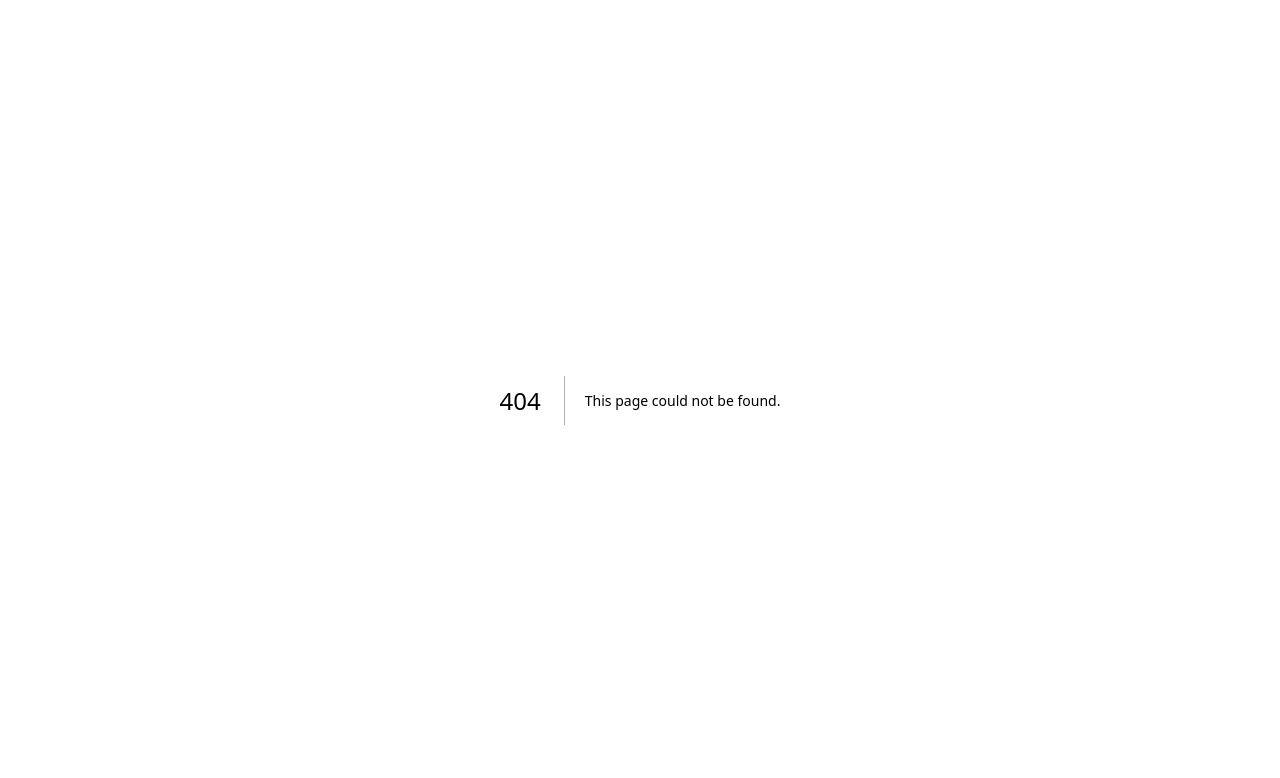
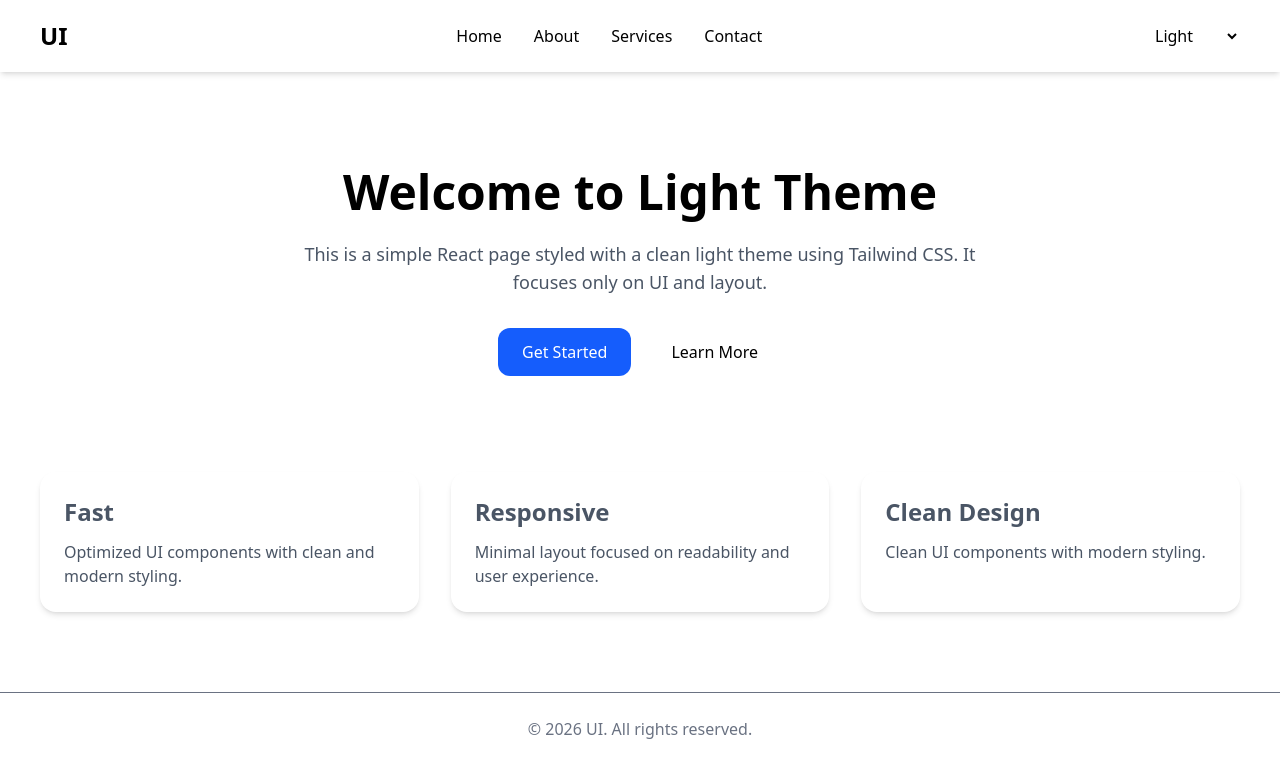
Before and after one commit to Tejas1333/Web_Apps, a Next.js app: page /themeSwitch in a window 1280 px wide. Before the commit this address had no page. Shown: the top 778 px of the page. Built offline with nearby package versions, Linux system fonts and the light colour scheme.

Commit message:
ThemeSwitch

```diff
--- a/src/app/page.js
+++ b/src/app/page.js
@@ -12,6 +12,7 @@ export default function Home() {
         <Link href="/starRating">Star Rating</Link>
         <Link href="/imageSlider">Image Slider</Link>
         <Link href="/loadMore">Load more Data</Link>
+        <Link href="/themeSwitch">Theme Switch</Link>
       </div>
     </div>
   );
--- /dev/null
+++ b/src/app/themeSwitch/page.js
@@ -0,0 +1,116 @@
+"use client";
+import React from "react";
+import { useState, useEffect } from "react";
+import { ThemeCard } from "@/components/ThemeCard";
+import "@/styles/theme.css";
+
+export default function ThemeSwitch() {
+  const [theme, setTheme] = useState("light");
+
+  //   1. Check localStorage theme first
+  //   2. If no saved theme:
+  //       use system theme
+  //   3. Apply class to body/html
+
+  useEffect(() => {
+    const isDark = window.matchMedia("(prefers-color-scheme: dark)").matches;
+    if (isDark) setTheme("dark");
+    else setTheme("light");
+    console.log(isDark);
+  }, []);
+
+  useEffect(() => {
+    const th = localStorage.getItem("Theme");
+    setTheme(JSON.parse(th));
+  }, []);
+  useEffect(() => {
+    // localStorage.clear()
+    localStorage.setItem("Theme", JSON.stringify(theme));
+  }, [theme]);
+
+  return (
+    <>
+      <div className={`${theme}-theme`}>
+        {/* Navbar */}
+        <nav
+          className={`${theme}-navbar flex items-center justify-between px-10 py-5 shadow-md`}
+        >
+          <h1 className="text-2xl font-bold">{theme}UI</h1>
+
+          <ul className="flex gap-8 font-medium">
+            <li className="cursor-pointer hover:text-blue-500">Home</li>
+            <li className="cursor-pointer hover:text-blue-500">About</li>
+            <li className="cursor-pointer hover:text-blue-500">Services</li>
+            <li className="cursor-pointer hover:text-blue-500">Contact</li>
+          </ul>
+
+
+          <select value={theme} onChange={(e)=>{setTheme(e.target.value)}}
+          className={`${theme}-card`}
+          >
+            <option value="light">Light</option>
+            <option value="dark">Dark</option>
+            <option value="forest">Forest</option>
+            <option value="sunset">Sunset</option>
+            <option value="ocean">Ocean</option>
+            <option value="rose">Rose</option>
+            <option value="ice">Ice</option>
+            <option value="lava">Lava</option>
+            <option value="midnight">Midnight</option>
+            <option value="lemon">Lemon</option>
+          </select>
+        </nav>
+
+        {/* Hero Section */}
+        <section className="flex flex-col items-center justify-center text-center py-24 px-6">
+          <h2 className="text-5xl font-extrabold mb-6">
+            Welcome to Light Theme
+          </h2>
+
+          <p className="max-w-2xl text-lg text-gray-600 mb-8">
+            This is a simple React page styled with a clean light theme using
+            Tailwind CSS. It focuses only on UI and layout.
+          </p>
+
+          <div className="flex gap-4">
+            <button className="bg-blue-600 text-white px-6 py-3 rounded-xl hover:bg-blue-700 transition">
+              Get Started
+            </button>
+
+            <button
+              className={`${theme}-card px-6 py-3 rounded-xl hover:bg-gray-100 transition`}
+            >
+              Learn More
+            </button>
+          </div>
+        </section>
+
+        {/* Cards Section */}
+        <section className="grid grid-cols-1 md:grid-cols-3 gap-8 px-10 pb-20">
+          <ThemeCard
+            title={"Fast"}
+            desc={"Optimized UI components with clean and modern styling."}
+            theme={theme}
+          />
+          <ThemeCard
+            title={"Responsive"}
+            desc={"Minimal layout focused on readability and user experience."}
+            theme={theme}
+          />
+          <ThemeCard
+            title={"Clean Design"}
+            desc={"Clean UI components with modern styling."}
+            theme={theme}
+          />
+        </section>
+
+        {/* Footer */}
+        <footer
+         className={`${theme}-footer border-t py-6 text-center text-gray-500`}
+        >
+          © 2026 {theme}UI. All rights reserved.
+        </footer>
+      </div>
+    </>
+  );
+}
--- /dev/null
+++ b/src/components/ThemeCard.js
@@ -0,0 +1,12 @@
+import React from "react";
+
+export const ThemeCard = ({ title, desc, theme }) => {
+  return (
+    <div
+      className={`${theme}-card p-6 rounded-2xl shadow-md hover:shadow-xl transition`}
+    >
+      <h3 className="text-2xl font-semibold mb-3 text-gray-600">{title}</h3>
+      <p className="text-gray-600">{desc}</p>
+    </div>
+  );
+};
--- /dev/null
+++ b/src/styles/theme.css
@@ -0,0 +1,326 @@
+/* LIGHT THEME */
+
+.light-theme {
+  background-color: #f3f4f6;
+  color: #111827;
+  min-height: 100vh;
+}
+
+.light-navbar {
+  background-color: white;
+  border-bottom: 1px solid #e5e7eb;
+}
+
+.light-card {
+  background-color: white;
+  color: #111827;
+}
+
+.light-footer {
+  background-color: white;
+  color: #6b7280;
+  border-top: 1px solid #e5e7eb;
+  padding: 20px;
+  text-align: center;
+}
+
+
+/* DARK THEME */
+
+.dark-theme {
+  background-color: #000000;
+  color: white;
+  min-height: 100vh;
+}
+
+.dark-navbar {
+  background-color: #111827;
+  border-bottom: 1px solid #374151;
+}
+
+.dark-card {
+  background-color: #1f2937;
+  color: white;
+}
+
+.dark-footer {
+  background-color: #111827;
+  color: #9ca3af;
+  border-top: 1px solid #374151;
+  padding: 20px;
+  text-align: center;
+}
+
+/* ========================= */
+/* FOREST THEME */
+/* ========================= */
+
+.forest-theme {
+  background-color: #0f1f17;
+  color: #e8f5e9;
+  min-height: 100vh;
+}
+
+.forest-navbar {
+  background-color: #163524;
+  border-bottom: 1px solid #28543b;
+}
+
+.forest-card {
+  background-color: #1b4332;
+  color: #e8f5e9;
+}
+
+.forest-footer {
+  background-color: #163524;
+  color: #a7c4b5;
+  border-top: 1px solid #28543b;
+  padding: 20px;
+  text-align: center;
+}
+
+
+/* ========================= */
+/* SUNSET THEME */
+/* ========================= */
+
+.sunset-theme {
+  background-color: #2d1b1b;
+  color: #ffe4d6;
+  min-height: 100vh;
+}
+
+.sunset-navbar {
+  background-color: #3b2525;
+  border-bottom: 1px solid #5b3a3a;
+}
+
+.sunset-card {
+  background-color: #3b2525;
+  color: #ffe4d6;
+}
+
+.sunset-footer {
+  background-color: #3b2525;
+  color: #d6a99d;
+  border-top: 1px solid #5b3a3a;
+  padding: 20px;
+  text-align: center;
+}
+
+/* ========================= */
+/* OCEAN THEME */
+/* ========================= */
+
+.ocean-theme {
+  background-color: #0b1120;
+  color: #dbeafe;
+  min-height: 100vh;
+}
+
+.ocean-navbar {
+  background-color: #13203a;
+  border-bottom: 1px solid #1e3a5f;
+}
+
+.ocean-card {
+  background-color: #172554;
+  color: #dbeafe;
+}
+
+.ocean-footer {
+  background-color: #13203a;
+  color: #93c5fd;
+  border-top: 1px solid #1e3a5f;
+  padding: 20px;
+  text-align: center;
+}
+
+
+/* ========================= */
+/* ROSE THEME */
+/* ========================= */
+
+.rose-theme {
+  background-color: #fff1f2;
+  color: #4a044e;
+  min-height: 100vh;
+}
+
+.rose-navbar {
+  background-color: #ffe4e6;
+  border-bottom: 1px solid #f9a8d4;
+}
+
+.rose-card {
+  background-color: #ffffff;
+  color: #4a044e;
+}
+
+.rose-footer {
+  background-color: #ffe4e6;
+  color: #9d174d;
+  border-top: 1px solid #f9a8d4;
+  padding: 20px;
+  text-align: center;
+}
+
+
+/* ========================= */
+/* ICE THEME */
+/* ========================= */
+
+.ice-theme {
+  background-color: #ecfeff;
+  color: #083344;
+  min-height: 100vh;
+
+}
+
+.ice-navbar {
+  background-color: #cffafe;
+  border-bottom: 1px solid #67e8f9;
+}
+
+.ice-card {
+  background-color: white;
+  color: #083344;
+}
+
+.ice-footer {
+  background-color: #cffafe;
+  color: #155e75;
+  border-top: 1px solid #67e8f9;
+  padding: 20px;
+  text-align: center;
+}
+
+
+/* ========================= */
+/* LAVA THEME */
+/* ========================= */
+
+.lava-theme {
+  background-color: #1c0d0d;
+  color: #ffe5d9;
+  min-height: 100vh;
+
+}
+
+.lava-navbar {
+  background-color: #3b0d0c;
+  border-bottom: 1px solid #7f1d1d;
+}
+
+.lava-card {
+  background-color: #4a1412;
+  color: #ffe5d9;
+}
+
+.lava-footer {
+  background-color: #3b0d0c;
+  color: #fca5a5;
+  border-top: 1px solid #7f1d1d;
+  padding: 20px;
+  text-align: center;
+}
+
+
+/* ========================= */
+/* MIDNIGHT THEME */
+/* ========================= */
+
+.midnight-theme {
+  background-color: #020617;
+  color: #e2e8f0;
+  min-height: 100vh;
+}
+
+.midnight-navbar {
+  background-color: #0f172a;
+  border-bottom: 1px solid #1e293b;
+}
+
+.midnight-card {
+  background-color: #111827;
+  color: #e2e8f0;
+}
+
+.midnight-footer {
+  background-color: #0f172a;
+  color: #94a3b8;
+  border-top: 1px solid #1e293b;
+  padding: 20px;
+  text-align: center;
+}
+
+
+/* ========================= */
+/* LEMON THEME */
+/* ========================= */
+
+.lemon-theme {
+  background-color: #fefce8;
+  color: #3f3f46;
+  min-height: 100vh;
+}
+
+.lemon-navbar {
+  background-color: #fef9c3;
+  border-bottom: 1px solid #fde047;
+}
+
+.lemon-card {
+  background-color: white;
+  color: #3f3f46;
+}
+
+.lemon-footer {
+  background-color: #fef9c3;
+  color: #a16207;
+  border-top: 1px solid #fde047;
+  padding: 20px;
+  text-align: center;
+}
+
+
+
+.light-navbar,
+.dark-navbar,
+.forest-navbar,
+.sunset-navbar,
+.ocean-navbar,
+.rose-navbar,
+.ice-navbar,
+.lava-navbar,
+.midnight-navbar,
+.lemon-navbar,
+
+.light-card,
+.dark-card,
+.forest-card,
+.sunset-card,
+.ocean-card,
+.rose-card,
+.ice-card,
+.lava-card,
+.midnight-card,
+.lemon-card,
+
+.light-footer,
+.dark-footer,
+.forest-footer,
+.sunset-footer,
+.ocean-footer,
+.rose-footer,
+.ice-footer,
+.lava-footer,
+.midnight-footer,
+.lemon-footer {
+  transition:
+    background-color 0.6s cubic-bezier(0.22, 1, 0.36, 1),
+    color 0.6s cubic-bezier(0.22, 1, 0.36, 1),
+    border-color 0.6s cubic-bezier(0.22, 1, 0.36, 1),
+    box-shadow 0.6s cubic-bezier(0.22, 1, 0.36, 1),
+    transform 0.25s ease;
+}
```
